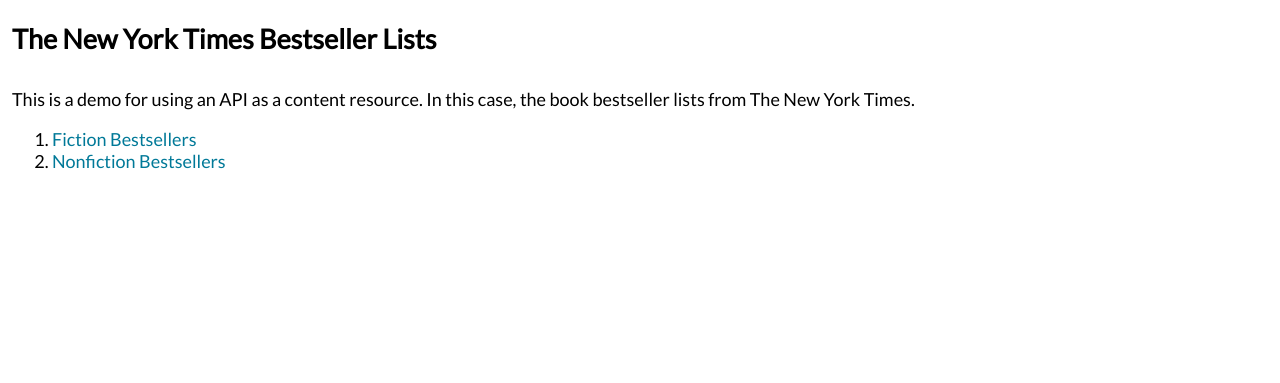
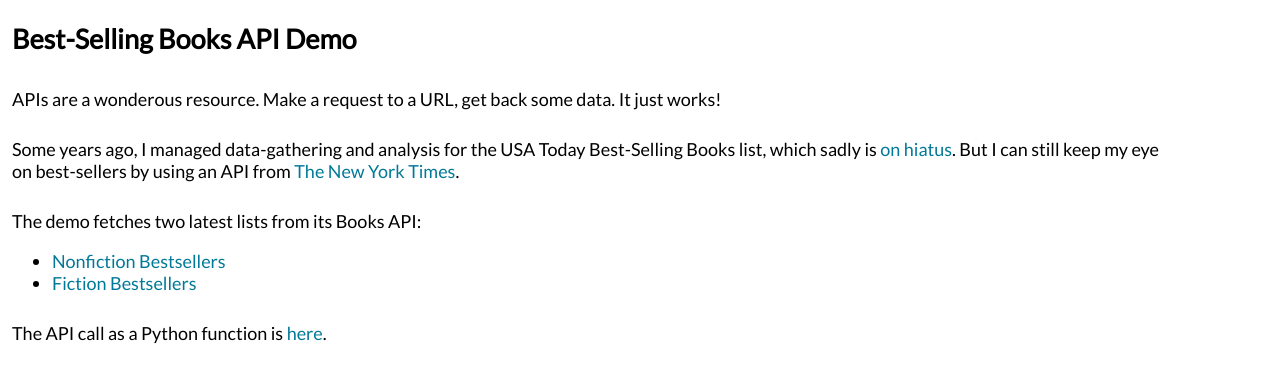
Before and after one commit to anthonydb/sandbox, a Django app: page /data-miscellany/booklist/ in a window 1280 px wide. Shown: the top 383 px of the page. Run offline with Django 4.2, Linux system fonts and the light colour scheme.

Commit message:
Improvements to the book list demo

```diff
--- a/core/templates/sandbox.html
+++ b/core/templates/sandbox.html
@@ -54,12 +54,13 @@
                     <div class="the-content">
 
                         <p>I write a lot of code for work, but when I have time I like to experiment for fun. This site is a tech sandbox of sorts where I try out ideas or codify what I've learned so I can reference it later. Some of the projects:</p>
-                        <p><strong><a href="/">This Site</a></strong> itself is a long-term hobby project built using the Django web framework. The code for the main site and the sub-apps is on <a href="https://github.com/anthonydb/sandbox-project">GitHub</a>.</p>
+                        <p><strong><a href="/">This Site</a></strong> itself is a long-term hobby project built using the Django web framework. The code for the main site and the sub-apps is on <a href="https://github.com/anthonydb/sandbox">GitHub</a>.</p>
                         <p><strong><a href="../sotu/search/">U.S. Presidents' Speeches, 1945-2023</a></strong><br>
                         Search more than 80 speeches delivered by U.S. presidents to Congress—mostly State of the Union addresses but a few others too. The app uses PostgreSQL's <a href="https://www.postgresql.org/docs/current/textsearch.html">full-text search engine</a>, <a href="https://getbootstrap.com/">Bootstrap</a> and <a href="https://django-crispy-forms.readthedocs.io/en/latest/">django-crispy-forms</a> to search speeches and display results.</p>
                         <p><strong><a href="../words/">Words on Art</a></strong><br>
                         A simple collection of quotes by writers, musicians and artists. It's a Django app that tries for a minimalist take on a blog platform.</p>
-
+                        <p><strong>Data Miscellany</strong><br>
+                        Grab bag of data-technique tryouts. <a href="../data-miscellany/visual-us-births/">Visualizing U.S. births</a> using Datawrapper. <a href="../data-miscellany/booklist/nonfiction/">Fetching best-selling books</a> from a data API.</p>
                     </div><!-- the-content -->
                  </article>
             </div><!-- #content .site-content -->
--- a/data_miscellany/api.py
+++ b/data_miscellany/api.py
@@ -32,6 +32,7 @@ def fetch_nyt_booklist(list_type):
             books_dict['author'] = book['book_details'][0]['author']
             books_dict['description'] = book['book_details'][0]['description']
             books_dict['amazon_link'] = book['amazon_product_url']
+            books_dict['publisher'] = book['book_details'][0]['publisher']
             top_list.append(books_dict)
 
     except ValueError:
--- a/data_miscellany/static/booklist.css
+++ b/data_miscellany/static/booklist.css
@@ -63,8 +63,8 @@ p
 #list ul {
     list-style-type: none;
     margin-left: 0;
-    padding-left: 1em;
-    text-indent: -1em;
+    padding-left: 2.4em;
+    text-indent: -2.4em;
 }
 
 #list ul li {
--- a/data_miscellany/templates/booklist_base.html
+++ b/data_miscellany/templates/booklist_base.html
@@ -13,7 +13,7 @@
     {% load static %}
     <link rel="stylesheet" type="text/css" href="{% static 'booklist.css' %}" />
     <link href='https://fonts.googleapis.com/css?family=Lato' rel='stylesheet' type='text/css'>
-     <title>anthonydb.com {% block title %}{% endblock %}</title>
+     <title>Anthony DeBarros {% block title %}{% endblock %}</title>
      <meta name="description" content="The web development sandbox of Anthony DeBarros.">
 </head>
 <body>
--- a/data_miscellany/templates/booklist_home.html
+++ b/data_miscellany/templates/booklist_home.html
@@ -1,17 +1,21 @@
 {% extends "booklist_base.html" %}
 
-{% block title %}| The New York Times Bestseller Lists{% endblock %}
+{% block title %}| Best-Selling Books API Demo{% endblock %}
 
 
 {% block content %}
     <div id="main">
-        <h2>The New York Times Bestseller Lists</h2>
-        <p>This is a demo for using an API as a content resource. In this case,
-            the book bestseller lists from The New York Times.</p>
-            <ol>
+        <h2>Best-Selling Books API Demo</h2>
+        <p>APIs are a wonderous resource. Make a request to a URL, get back some data. It just works!</p>
+        <p>Some years ago, I managed data-gathering and analysis for the USA Today Best-Selling Books list,
+            which sadly is <a href="https://booklist.usatoday.com/">on hiatus</a>. But I can still keep my eye on best-sellers by using an API from
+            <a href="https://developer.nytimes.com/docs/books-product/1/overview">The New York Times</a>.</p>
+        <p>The demo fetches two latest lists from its Books API:</p>
+            <ul>
+                <li><a href="/data-miscellany/booklist/nonfiction/">Nonfiction Bestsellers</a></li>
                 <li><a href="/data-miscellany/booklist/fiction/">Fiction Bestsellers</a></li>
-                <li><a href="/data-miscellany/booklist/nonfiction/">Nonfiction Bestsellers</a></li>
-            </ol>
+            </ul>
+        <p>The API call as a Python function is <a href="https://github.com/anthonydb/sandbox/blob/main/data_miscellany/api.py">here</a>.</p>
     </div>
 
 {% endblock %}
--- a/sotu/forms.py
+++ b/sotu/forms.py
@@ -27,7 +27,6 @@ class SearchForm(ModelForm):
 
 def search_sotu(request):
     if request.method == 'POST':
-        print("possst")
         form = SearchForm(request.POST)
         if form.is_valid():
             print("IS VALID")
```
Also changed, not shown: data_miscellany/templates/fiction_list.html (+6 -4 lines), data_miscellany/templates/nonfiction_list.html (+5 -3 lines).
